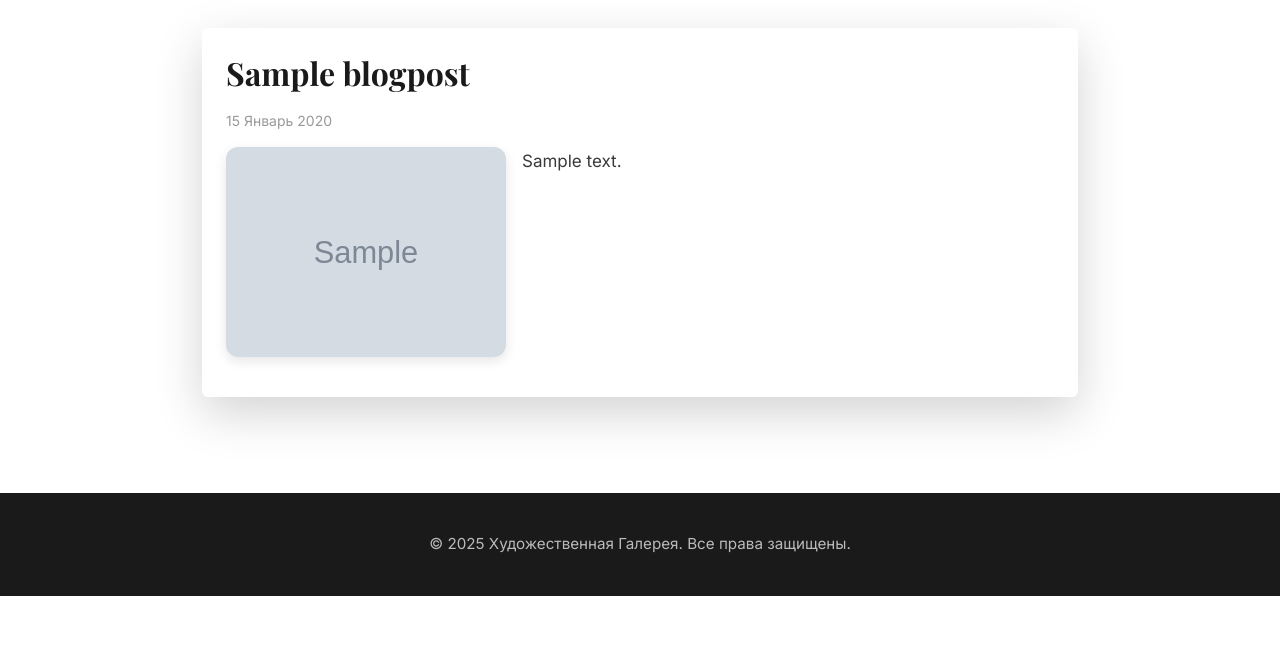
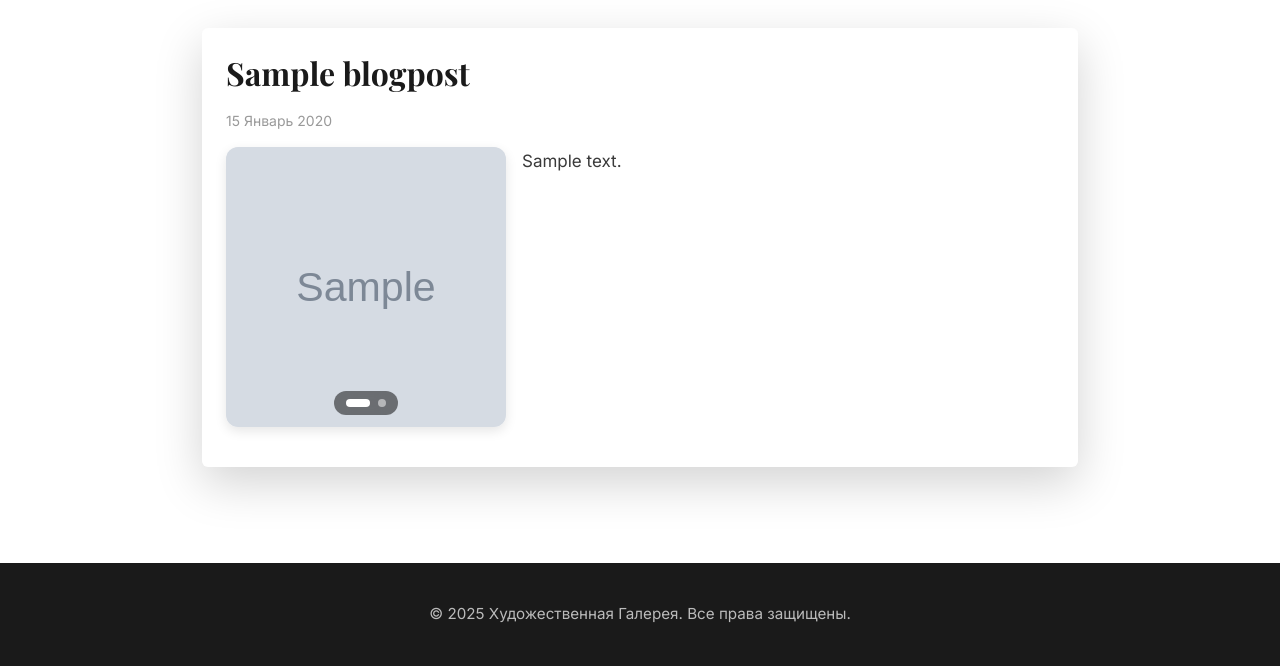
Before and after one commit to Sogato/VirtualGallery, a Django app: page /blog/ in a window 1280 px wide. Shown: the part 403-1069 px from the top of the page. Before the commit the page ends 999 px from the top, so only its background shows below. Run offline with Django 5.2, Linux system fonts and the light colour scheme; tables that the repository leaves empty hold one stand-in row (values such as "Sample post"); grey boxes marked "Sample" are stand-in pictures; some libraries are stand-ins or nearby versions.

Commit message:
Финальные фиксы 0.1.0

```diff
--- a/virtual_gallery/core/management/commands/clear_db.py
+++ b/virtual_gallery/core/management/commands/clear_db.py
@@ -1,5 +1,5 @@
 from django.core.management.base import BaseCommand
-from core.models import Artist, Painting, BlogPost, SiteContact, ContactRequest
+from core.models import Artist, Painting, BlogPost, SiteContact, ContactRequest, BlogPostImage
 
 class Command(BaseCommand):
     help = 'Clear all data from the database'
@@ -19,6 +19,8 @@ class Command(BaseCommand):
             obj.delete()
         for obj in BlogPost.objects.all():
             obj.delete()
+        for obj in BlogPostImage.objects.all():
+            obj.delete()  # Для удаления дополнительных изображений с файлами
         for obj in ContactRequest.objects.all():
             obj.delete()  # Для ContactRequest нет файлов, но на всякий
 
--- a/virtual_gallery/core/models.py
+++ b/virtual_gallery/core/models.py
@@ -176,7 +176,7 @@ class BlogPost(models.Model):
     content = models.TextField(verbose_name="Содержание")
     pub_date = models.DateTimeField(auto_now_add=True, verbose_name="Дата публикации")
     slug = models.SlugField(max_length=200, unique=True, blank=True, verbose_name="URL-имя")
-    image = models.ImageField(upload_to='blog/', null=True, blank=True, verbose_name="Изображение для поста")
+    cover_image = models.ImageField(upload_to='blog/covers/', null=True, blank=True, verbose_name="Обложка поста")
 
     class Meta:
         verbose_name = "Пост в блоге"
@@ -194,11 +194,51 @@ class BlogPost(models.Model):
                 self.slug = f"{original_slug}-{counter}"
                 counter += 1
 
+        if self.cover_image:
+            # Открываем загруженное изображение
+            img = Image.open(self.cover_image)
+            try:
+                # Resize без crop, max 800 width, preserve aspect
+                if img.width > 800:
+                    ratio = 800 / img.width
+                    new_height = int(img.height * ratio)
+                    img = img.resize((800, new_height), Image.LANCZOS)
+                # Сохраняем в WEBP и перезаписываем cover_image
+                io = BytesIO()
+                img.save(io, format='WEBP', quality=85)
+                name = os.path.splitext(os.path.basename(self.cover_image.name))[0] + '.webp'
+                self.cover_image.save(name, ContentFile(io.getvalue()), save=False)
+            finally:
+                img.close()  # Закрываем изображение
+
+        super().save(*args, **kwargs)
+
+    def delete(self, *args, **kwargs):
+        path = self.cover_image.path if self.cover_image else None
+        super().delete(*args, **kwargs)
+        if path and os.path.exists(path):
+            try:
+                os.remove(path)
+            except Exception as e:
+                print(f"Ошибка при удалении файла {path}: {e}")
+
+class BlogPostImage(models.Model):
+    post = models.ForeignKey(BlogPost, on_delete=models.CASCADE, related_name='images', verbose_name="Пост")
+    image = models.ImageField(upload_to='blog/images/', null=True, blank=True, verbose_name="Изображение")
+
+    class Meta:
+        verbose_name = "Изображение поста"
+        verbose_name_plural = "Изображения постов"
+
+    def __str__(self):
+        return f"Изображение для {self.post.title}"
+
+    def save(self, *args, **kwargs):
         if self.image:
             # Открываем загруженное изображение
             img = Image.open(self.image)
             try:
-                # Resize без crop, max 800 width, preserve aspect (оригинальный формат)
+                # Resize без crop, max 800 width, preserve aspect
                 if img.width > 800:
                     ratio = 800 / img.width
                     new_height = int(img.height * ratio)
--- a/virtual_gallery/core/views.py
+++ b/virtual_gallery/core/views.py
@@ -29,6 +29,9 @@ class BlogListView(ListView):
     context_object_name = 'posts'
     ordering = '-pub_date'
 
+    def get_queryset(self):
+        return super().get_queryset().prefetch_related('images')
+
 class ContactsView(FormView):
     template_name = 'core/contacts.html'
     form_class = ContactForm
--- a/virtual_gallery/static/css/styles.css
+++ b/virtual_gallery/static/css/styles.css
@@ -1491,16 +1491,86 @@ img[data-lazy].loaded {
     margin: 0;
 }
 
-.blog-img {
+/* ===== BLOG IMAGE SLIDER STYLES ===== */
+
+/* Slider Container */
+.blog-image-slider {
+    position: relative;
     max-width: 280px;
-    height: auto;
+    width: 100%;
+}
+
+.slider-container {
+    position: relative;
+    width: 100%;
     border-radius: 12px;
+    overflow: hidden;
     box-shadow: 0 4px 12px rgba(0,0,0,0.1);
+    transition: box-shadow 0.3s ease;
+}
+
+.blog-post:hover .slider-container {
+    box-shadow: 0 6px 16px rgba(0,0,0,0.15);
+}
+
+/* Slider Wrapper */
+.slider-wrapper {
+    position: relative;
+    width: 100%;
+    padding-bottom: 100%; /* Соотношение сторон 4:3 */
+    background-color: #f8f8f8;
+}
+
+/* Slider Images */
+.slider-image {
+    position: absolute;
+    top: 0;
+    left: 0;
+    width: 100%;
+    height: 100%;
+    object-fit: cover;
+    opacity: 0;
+    transition: opacity 0.3s ease;
+}
+
+.slider-image.active {
+    opacity: 1;
+}
+
+/* Slider Indicators */
+.slider-indicators {
+    position: absolute;
+    bottom: 12px;
+    left: 50%;
+    transform: translateX(-50%);
+    display: flex;
+    gap: 8px;
+    padding: 8px 12px;
+    background: rgba(0, 0, 0, 0.5);
+    border-radius: 20px;
+    backdrop-filter: blur(10px);
+}
+
+.indicator {
+    width: 8px;
+    height: 8px;
+    border-radius: 50%;
+    border: none;
+    background: rgba(255, 255, 255, 0.5);
+    cursor: pointer;
+    padding: 0;
     transition: all 0.3s ease;
 }
 
-.blog-post:hover .blog-img {
-    box-shadow: 0 6px 16px rgba(0,0,0,0.15);
+.indicator:hover {
+    background: rgba(255, 255, 255, 0.7);
+    transform: scale(1.2);
+}
+
+.indicator.active {
+    background: #ffffff;
+    width: 24px;
+    border-radius: 4px;
 }
 
 /* Blog Pagination */
--- a/virtual_gallery/templates/core/blog_list.html
+++ b/virtual_gallery/templates/core/blog_list.html
@@ -23,8 +23,40 @@
                         <h3 class="blog-title mb-3">{{ post.title }}</h3>
                         <p class="small text-muted mb-3">{{ post.pub_date|date:"d F Y" }}</p>
                         <div class="blog-content">
-                            {% if post.image %}
-                                <img src="{{ post.image.url }}" class="blog-img float-start me-3 mb-3" alt="{{ post.title }}">
+                            {% if post.cover_image or post.images.exists %}
+                                <div class="blog-image-slider float-start me-3 mb-3">
+                                    <div class="slider-container">
+                                        <div class="slider-wrapper">
+                                            {% if post.cover_image %}
+                                                <img src="{{ post.cover_image.url }}"
+                                                     class="slider-image active"
+                                                     alt="{{ post.title }}"
+                                                     data-index="0">
+                                            {% endif %}
+                                            {% for image in post.images.all %}
+                                                <img src="{{ image.image.url }}"
+                                                     class="slider-image {% if not post.cover_image and forloop.first %}active{% endif %}"
+                                                     alt="{{ post.title }} - изображение {{ forloop.counter }}"
+                                                     data-index="{% if post.cover_image %}{{ forloop.counter }}{% else %}{{ forloop.counter0 }}{% endif %}">
+                                            {% endfor %}
+                                        </div>
+
+                                        {% if post.cover_image and post.images.exists or post.images.count > 1 %}
+                                            <div class="slider-indicators">
+                                                {% if post.cover_image %}
+                                                    <button class="indicator active"
+                                                            data-target="0"
+                                                            aria-label="Показать изображение 1"></button>
+                                                {% endif %}
+                                                {% for image in post.images.all %}
+                                                    <button class="indicator {% if not post.cover_image and forloop.first %}active{% endif %}"
+                                                            data-target="{% if post.cover_image %}{{ forloop.counter }}{% else %}{{ forloop.counter0 }}{% endif %}"
+                                                            aria-label="Показать изображение {% if post.cover_image %}{{ forloop.counter|add:1 }}{% else %}{{ forloop.counter }}{% endif %}"></button>
+                                                {% endfor %}
+                                            </div>
+                                        {% endif %}
+                                    </div>
+                                </div>
                             {% endif %}
                             <p>{{ post.content }}</p>
                         </div>
@@ -71,4 +103,36 @@
             {% endif %}
         </div>
     </section>
+
+    <script>
+        // Инициализация слайдеров после загрузки страницы
+        document.addEventListener('DOMContentLoaded', function() {
+            const sliders = document.querySelectorAll('.blog-image-slider');
+
+            sliders.forEach(slider => {
+                const indicators = slider.querySelectorAll('.indicator');
+                const images = slider.querySelectorAll('.slider-image');
+
+                indicators.forEach(indicator => {
+                    indicator.addEventListener('click', function() {
+                        const targetIndex = this.getAttribute('data-target');
+
+                        // Скрываем все изображения
+                        images.forEach(img => img.classList.remove('active'));
+                        // Убираем активный класс со всех индикаторов
+                        indicators.forEach(ind => ind.classList.remove('active'));
+
+                        // Показываем нужное изображение
+                        const targetImage = slider.querySelector(`.slider-image[data-index="${targetIndex}"]`);
+                        if (targetImage) {
+                            targetImage.classList.add('active');
+                        }
+
+                        // Делаем индикатор активным
+                        this.classList.add('active');
+                    });
+                });
+            });
+        });
+    </script>
 {% endblock %}
```
Also changed, not shown: other parts of virtual_gallery/static/css/styles.css (+25 -11 lines), virtual_gallery/core/admin.py (+30 -2 lines), virtual_gallery/core/management/commands/populate_db.py (+51 -15 lines), virtual_gallery/core/migrations/0001_initial.py.
